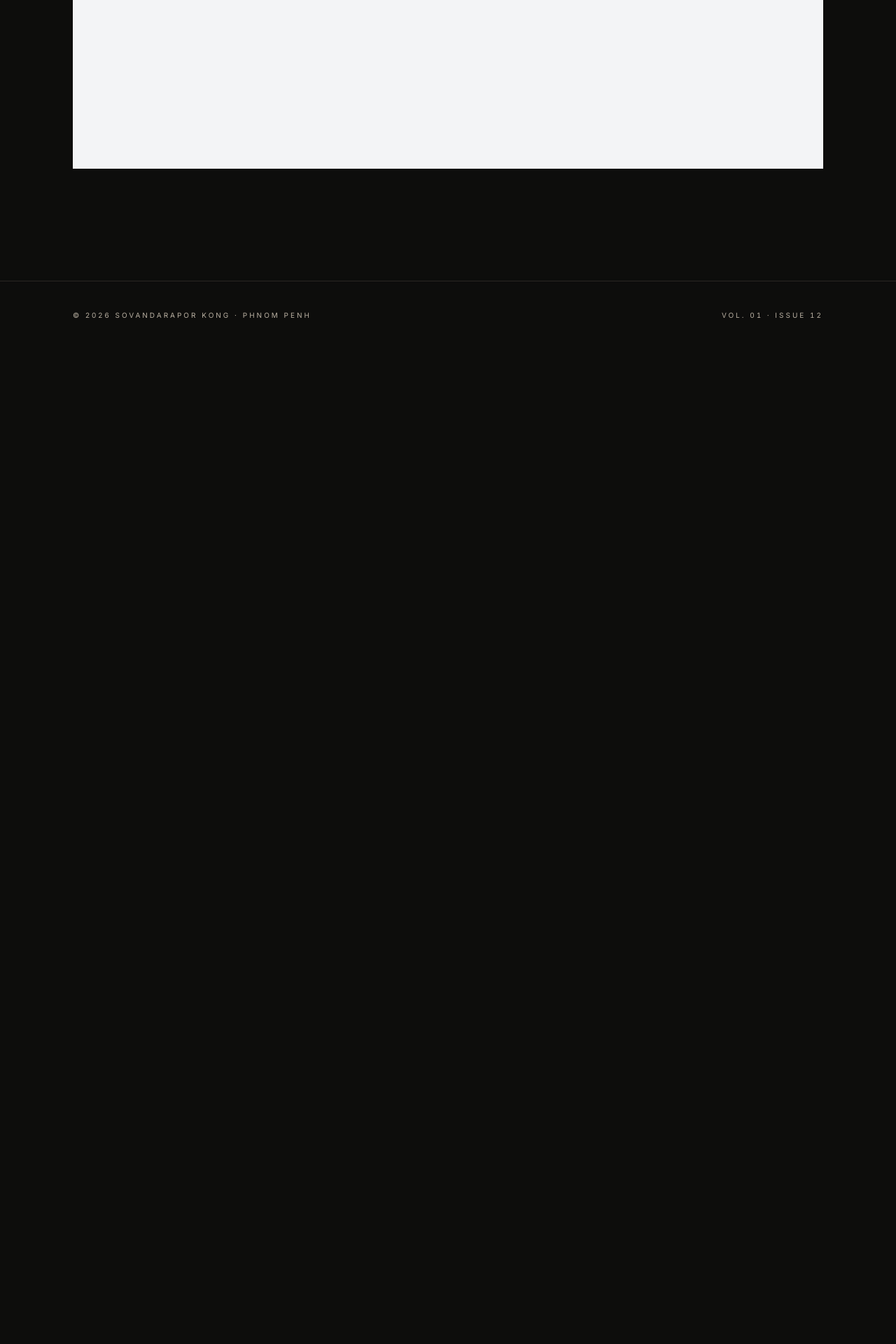
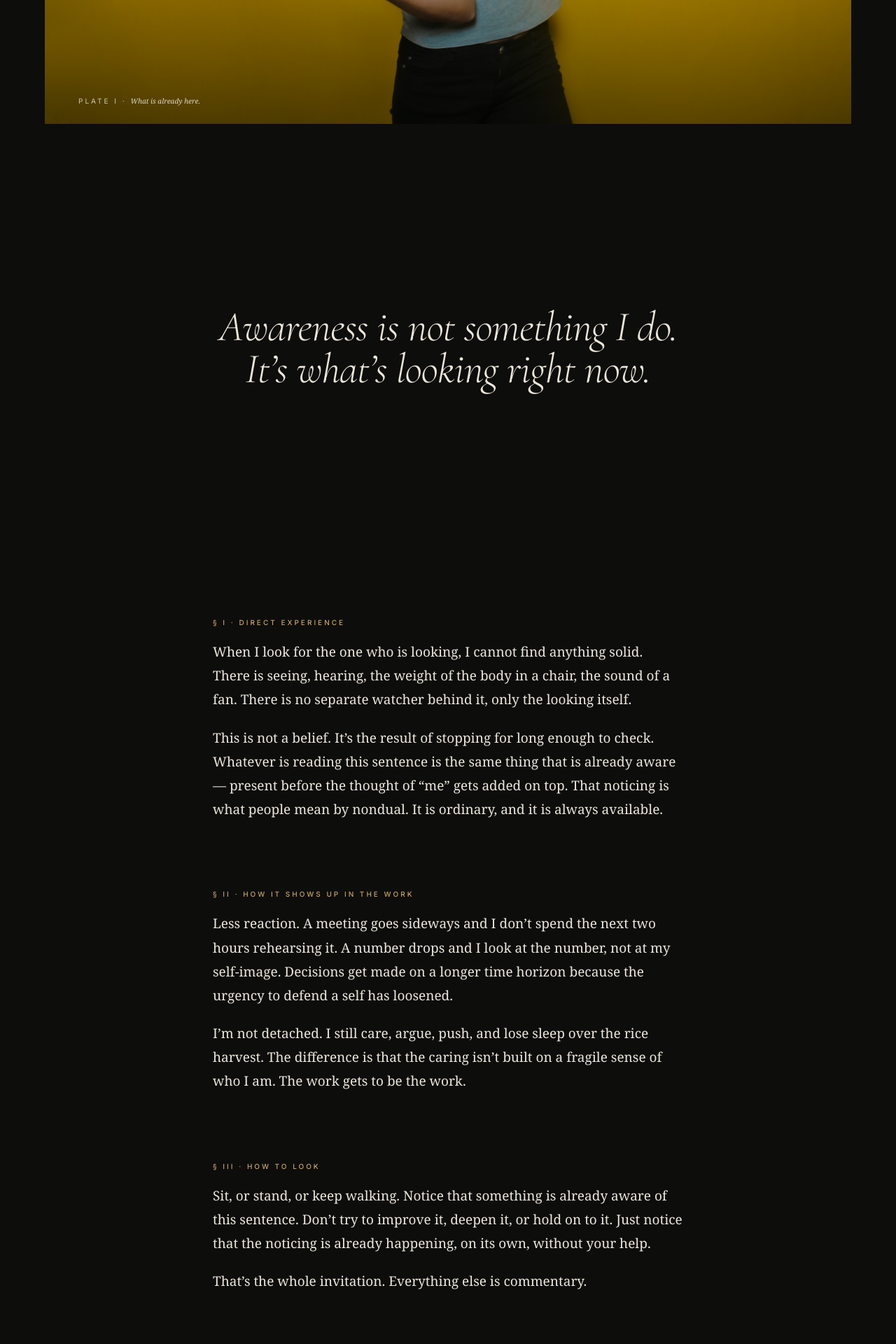
Before and after one commit to mrjameskongg/sovandarapor, a React (Vite) app: page /nondual in a window 1280 px wide. Before the commit this address had no page. Shown: the part 680-2600 px from the top of the page at 70% size. Before the commit the page ends 1179 px from the top, so only its background shows below. Built offline with nearby package versions, Linux system fonts and the light colour scheme; the HTML template or start-up script is replaced by a standard one; a web font is replaced by a local one.

Commit message:
Changes
Co-authored-by: mrjameskongg <164092267+mrjameskongg@users.noreply.github.com>

```diff
--- a/src/App.tsx
+++ b/src/App.tsx
@@ -7,6 +7,7 @@ import Layout from "@/components/Layout";
 import Home from "./pages/Home";
 import About from "./pages/About";
 import Profile from "./pages/Profile";
+import Nondual from "./pages/Nondual";
 import CambodiaWork from "./pages/CambodiaWork";
 import BrandBuilding from "./pages/BrandBuilding";
 import Contact from "./pages/Contact";
@@ -47,6 +48,7 @@ const App = () => (
               <Route path="/blog/:slug" element={<BlogPost />} />
               <Route path="/contact" element={<Contact />} />
               <Route path="/profile" element={<Profile />} />
+              <Route path="/nondual" element={<Nondual />} />
               <Route path="/about-old" element={<About />} />
 
               {/* Admin */}
--- a/src/components/Navigation.tsx
+++ b/src/components/Navigation.tsx
@@ -12,6 +12,7 @@ const Navigation = () => {
   const navItems = [
     { name: 'Index', path: '/' },
     { name: 'Profile', path: '/profile' },
+    { name: 'Nondual', path: '/nondual' },
     { name: 'Cambodia', path: '/cambodia-work' },
     { name: 'Craft', path: '/brand-building' },
     { name: 'Journal', path: '/blog' },
--- /dev/null
+++ b/src/pages/Nondual.tsx
@@ -0,0 +1,171 @@
+import { Link } from 'react-router-dom';
+import nondual1 from '@/assets/nondual-1.jpg';
+import nondual2 from '@/assets/nondual-2.jpg';
+import Colophon from '@/components/editorial/Colophon';
+
+const linkedNotes = [
+  { num: 'I',   title: 'The Illusion of the Separate Self', slug: 'illusion-separate-self', date: '2024-01-15' },
+  { num: 'II',  title: 'Awareness Is Already Perfect',      slug: 'awareness-already-perfect', date: '2024-01-05' },
+  { num: 'III', title: 'Looking Without a Looker',          slug: 'looking-without-a-looker',  date: '2023-12-18' },
+];
+
+const reading = [
+  { title: 'I Am That',            author: 'Nisargadatta Maharaj', year: 1973 },
+  { title: 'The Open Secret',      author: 'Tony Parsons',         year: 2003 },
+  { title: 'The Way of Liberation', author: 'Adyashanti',           year: 2012 },
+];
+
+const Nondual = () => {
+  return (
+    <>
+      {/* HERO — full-bleed plate */}
+      <section className="relative -mx-6 md:-mx-10 -mt-10 md:-mt-16 h-screen min-h-[640px] overflow-hidden grain">
+        <img
+          src={nondual1}
+          alt="A single window of light in a quiet interior"
+          className="absolute inset-0 w-full h-full object-cover"
+        />
+        <div className="absolute inset-0 bg-gradient-to-b from-black/20 via-black/10 to-black/60" />
+        <p className="absolute bottom-6 left-6 md:left-12 font-ui text-[10px] uppercase tracking-[0.3em] text-paper/75">
+          Plate I · <span className="italic normal-case tracking-normal text-paper/85 font-content">What is already here.</span>
+        </p>
+      </section>
+
+      {/* SINGLE-LINE INVOCATION */}
+      <section className="min-h-[80vh] flex items-center justify-center py-32 max-w-4xl mx-auto text-center">
+        <p className="font-display font-light italic text-3xl md:text-5xl lg:text-6xl leading-[1.2] text-foreground">
+          Awareness is not something I do.
+          <br />
+          It&rsquo;s what&rsquo;s looking right now.
+        </p>
+      </section>
+
+      {/* THREE MOVEMENTS */}
+      <section className="max-w-2xl mx-auto py-16 space-y-24">
+        <div>
+          <p className="eyebrow-gold mb-4">§ I · Direct experience</p>
+          <div className="font-content text-[19px] leading-[1.8] text-content space-y-5">
+            <p>
+              When I look for the one who is looking, I cannot find anything solid.
+              There is seeing, hearing, the weight of the body in a chair, the sound
+              of a fan. There is no separate watcher behind it, only the looking
+              itself.
+            </p>
+            <p>
+              This is not a belief. It&rsquo;s the result of stopping for long enough to
+              check. Whatever is reading this sentence is the same thing that is
+              already aware — present before the thought of &ldquo;me&rdquo; gets added on top.
+              That noticing is what people mean by nondual. It is ordinary, and it
+              is always available.
+            </p>
+          </div>
+        </div>
+
+        <div>
+          <p className="eyebrow-gold mb-4">§ II · How it shows up in the work</p>
+          <div className="font-content text-[19px] leading-[1.8] text-content space-y-5">
+            <p>
+              Less reaction. A meeting goes sideways and I don&rsquo;t spend the next
+              two hours rehearsing it. A number drops and I look at the number,
+              not at my self-image. Decisions get made on a longer time horizon
+              because the urgency to defend a self has loosened.
+            </p>
+            <p>
+              I&rsquo;m not detached. I still care, argue, push, and lose sleep over
+              the rice harvest. The difference is that the caring isn&rsquo;t built on
+              a fragile sense of who I am. The work gets to be the work.
+            </p>
+          </div>
+        </div>
+
+        <div>
+          <p className="eyebrow-gold mb-4">§ III · How to look</p>
+          <div className="font-content text-[19px] leading-[1.8] text-content space-y-5">
+            <p>
+              Sit, or stand, or keep walking. Notice that something is already
+              aware of this sentence. Don&rsquo;t try to improve it, deepen it, or hold
+              on to it. Just notice that the noticing is already happening, on its
+              own, without your help.
+            </p>
+            <p>
+              That&rsquo;s the whole invitation. Everything else is commentary.
+            </p>
+          </div>
+        </div>
+      </section>
+
+      {/* PULL QUOTE — full-bleed B&W with overlay */}
+      <section className="relative -mx-6 md:-mx-10 h-screen overflow-hidden grain my-24">
+        <img src={nondual2} alt="Open horizon at dawn" className="absolute inset-0 w-full h-full object-cover grayscale" />
+        <div className="absolute inset-0 bg-black/45" />
+        <div className="relative z-10 h-full flex items-center justify-center px-6">
+          <p className="font-display italic font-light text-3xl md:text-5xl lg:text-6xl text-paper/90 max-w-4xl text-center leading-[1.2]">
+            &ldquo;There is no one separate from this. There never was.&rdquo;
+          </p>
+        </div>
+        <p className="absolute bottom-6 left-6 md:left-12 font-ui text-[10px] uppercase tracking-[0.3em] text-paper/60">
+          Plate II · Open horizon · Mondulkiri
+        </p>
+      </section>
+
+      {/* READING LIST */}
+      <section className="max-w-2xl mx-auto py-24">
+        <p className="eyebrow-gold mb-10">A small bibliography</p>
+        <ul className="space-y-8">
+          {reading.map((b) => (
+            <li key={b.title} className="border-b border-border pb-6">
+              <p className="font-display font-light text-3xl md:text-4xl text-foreground leading-[1.1]">
+                {b.title}
+              </p>
+              <p className="font-content italic text-content-muted mt-2">
+                {b.author} <span className="font-ui not-italic text-[11px] uppercase tracking-[0.25em] ml-3 tabular">{b.year}</span>
+              </p>
+            </li>
+          ))}
+        </ul>
+      </section>
+
+      {/* LINKED NOTES — typographic index */}
+      <section className="py-24 border-t border-border">
+        <div className="flex items-end justify-between border-b border-border pb-6 mb-8">
+          <div>
+            <p className="eyebrow-gold mb-3">Linked notes</p>
+            <h2 className="font-display font-light text-4xl md:text-5xl text-foreground">From the journal</h2>
+          </div>
+          <p className="font-ui text-[10px] uppercase tracking-[0.3em] text-content-muted tabular hidden sm:block">
+            Tagged · nondual
+          </p>
+        </div>
+
+        <ul className="divide-y divide-border">
+          {linkedNotes.map((n) => (
+            <li key={n.slug}>
+              <Link to={`/blog/${n.slug}`} className="grid grid-cols-12 gap-4 items-baseline py-6 md:py-8 group">
+                <span className="col-span-1 font-ui text-[10px] uppercase tracking-[0.3em] text-content-muted tabular">
+                  {n.num}
+                </span>
+                <h3 className="col-span-9 font-display font-light text-2xl md:text-3xl leading-[1.15] text-foreground group-hover:text-gold transition-colors duration-500">
+                  {n.title}
+                </h3>
+                <span className="col-span-2 font-ui text-[10px] uppercase tracking-[0.3em] text-content-muted text-right tabular">
+                  {new Date(n.date).getFullYear()}
+                </span>
+              </Link>
+            </li>
+          ))}
+        </ul>
+      </section>
+
+      {/* CLOSING LINE */}
+      <section className="py-32 text-center">
+        <p className="font-display font-light italic text-xl md:text-2xl text-content-muted">
+          — J.K., Phnom Penh, written between meetings.
+        </p>
+      </section>
+
+      <Colophon />
+    </>
+  );
+};
+
+export default Nondual;
```
